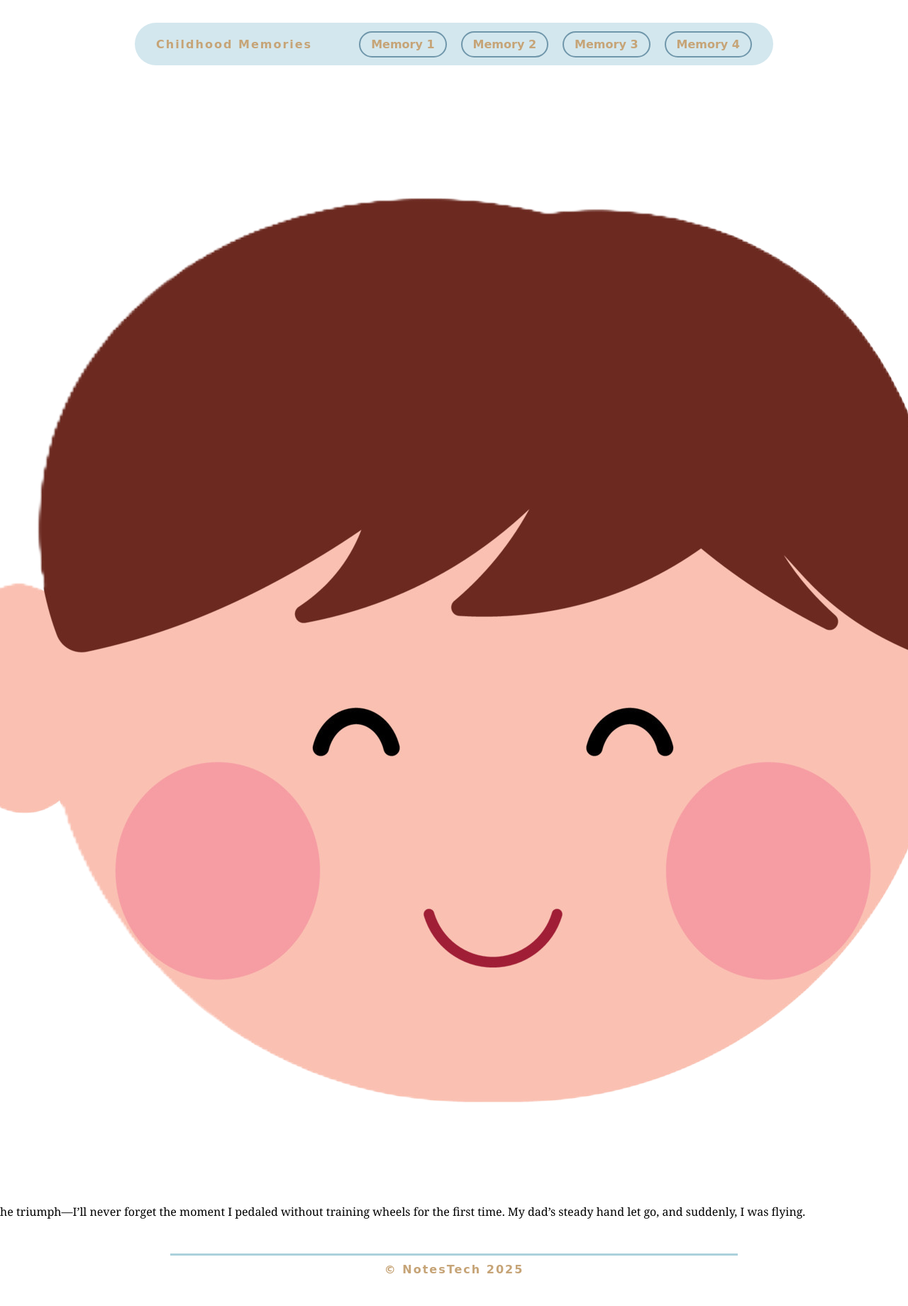
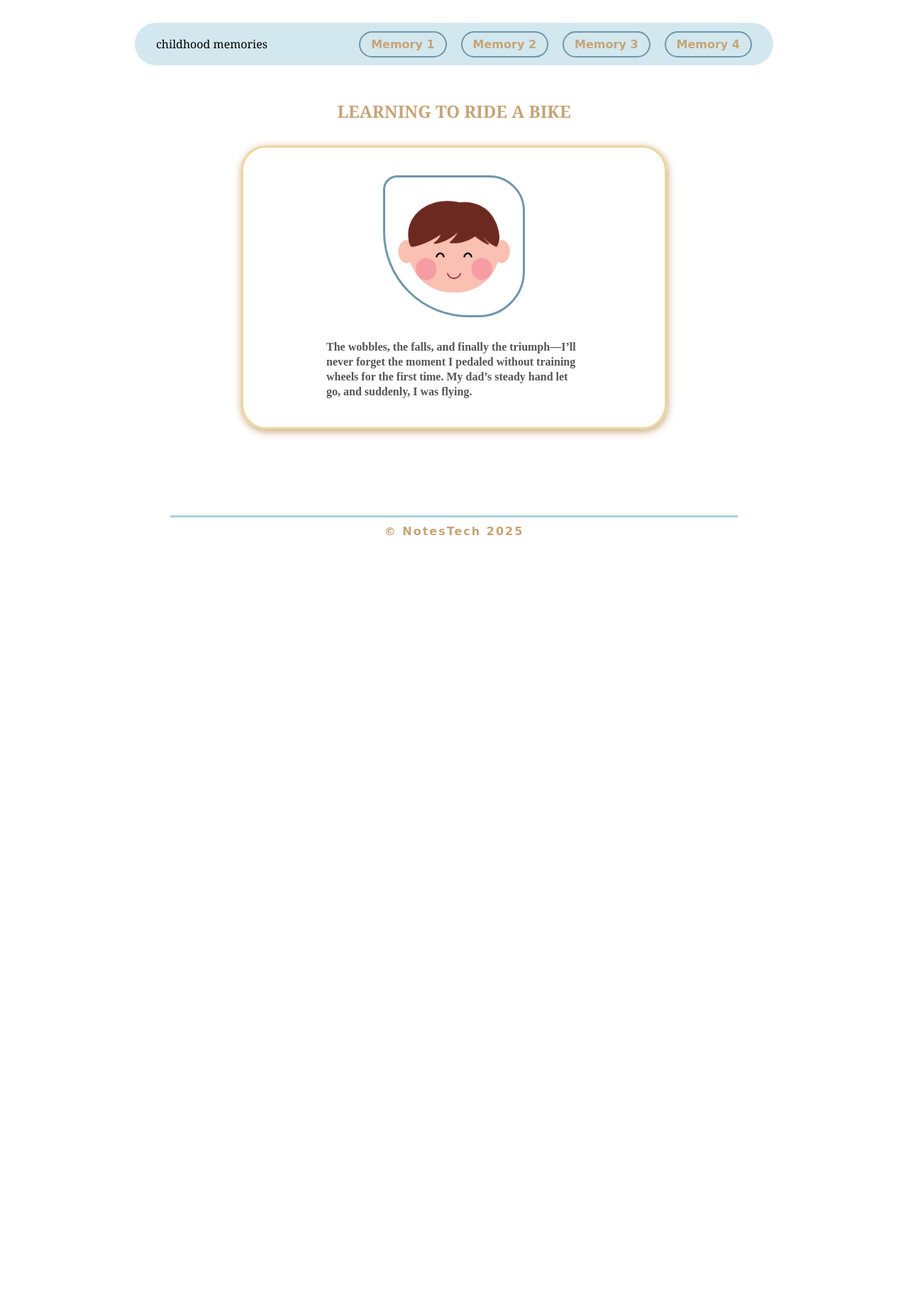
Before and after one commit to Tom-Okafor/childhood-memories, a PHP site: page /memory1.php in a window 1280 px wide; the page is wider, and only the part inside the window is pictured. Shown: that part at 71% size. After the commit the page ends 755 px from the top of that part, so only its background shows below. Run offline with PHP 8.4, Linux system fonts and the light colour scheme.

Commit message:
style: update styles to include styling for the memory pages and styles for the memory cards

```diff
--- a/styles.css
+++ b/styles.css
@@ -10,6 +10,8 @@
     margin: 0;
     padding: 0;
     box-sizing: border-box;
+    text-decoration: none;
+    color: black;
 }
 
 body {
@@ -37,7 +39,7 @@ header {
     -o-border-radius: 50px;
 }
 
-header a {
+nav a {
     text-decoration: none;
     color: black;
     font-size: 16px;
@@ -64,13 +66,18 @@ header a:hover {
     color: var(--color5);
 }
 
-header p {
+header p a {
     font-size: 16px;
     text-transform: capitalize;
     font-weight: 700;
     font-family: cursive;
     color: var(--color1);
     letter-spacing: 2px;
+    transition: all 200ms ease-in-out;
+    -webkit-transition: all 200ms ease-in-out;
+    -moz-transition: all 200ms ease-in-out;
+    -ms-transition: all 200ms ease-in-out;
+    -o-transition: all 200ms ease-in-out;
 }
 
 nav {
@@ -111,7 +118,6 @@ main {
 }
 
 .grid-container a {
-    border: 2px solid var(--color2);
     border-radius: 15px;
     -webkit-border-radius: 15px;
     -moz-border-radius: 15px;
@@ -131,6 +137,22 @@ main {
     padding: 1rem;
     text-decoration: none;
     color: rgba(0, 0, 0, 0.7);
+}
+
+.grid-container a:first-child {
+    background-color: var(--color2);
+}
+
+.grid-container a:nth-child(2) {
+    background-color: var(--color4);
+}
+
+.grid-container a:nth-child(3) {
+    background-color: var(--color5);
+}
+
+.grid-container a:nth-child(4) {
+    background-color: var(--color1);
 }
 
 .grid-container a:hover {
@@ -154,3 +176,55 @@ main {
     text-align: center;
 
 }
+
+.main_memory-page {
+    display: flex;
+    flex-direction: column;
+    gap: 2rem;
+    align-items: center;
+}
+
+.main_memory-page h2 {
+    color: var(--color1);
+    text-transform: uppercase;
+    text-align: center;
+}
+
+.main_memory-page p {
+    color: black;
+    max-width: 45ch;
+    line-height: 1.3;
+    font-weight: 700;
+    font-family: 'Times New Roman';
+    color: #000000ab;
+}
+
+.memory-card {
+    width: min(80vw, 600px);
+    height: 400px;
+    border: 3px solid var(--color2);
+    box-shadow: 1px 3px 12px var(--color1);
+    display: flex;
+    flex-direction: column;
+    gap: 2rem;
+    align-items: center;
+    justify-content: center;
+    border-radius: 35px;
+    -webkit-border-radius: 35px;
+    -moz-border-radius: 35px;
+    -ms-border-radius: 35px;
+    -o-border-radius: 35px;
+    padding: 2rem;
+}
+
+.memory-card img {
+    width: 200px;
+    aspect-ratio: 1/1;
+    border-radius: 20px 25% 65px 120px;
+    -webkit-border-radius: 20px 25% 65px 120px;
+    -moz-border-radius: 20px 25% 65px 120px;
+    -ms-border-radius: 20px 25% 65px 120px;
+    -o-border-radius: 20px 25% 65px 120px;
+    border: 3px solid var(--color5);
+    object-fit: contain;
+}
```
